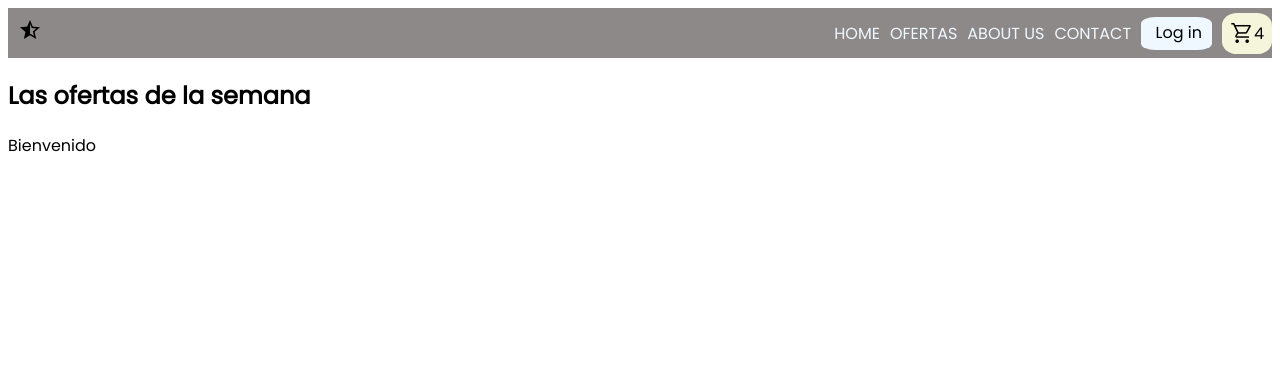
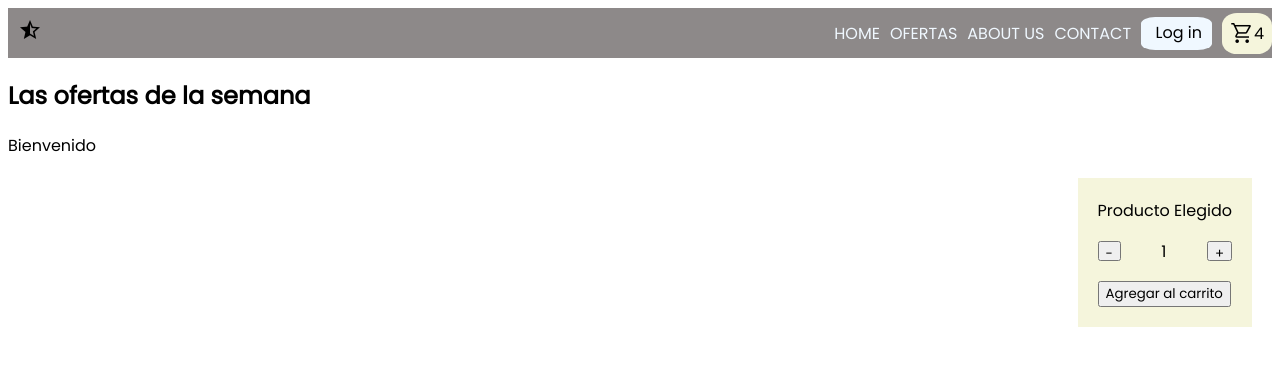
Before and after one commit to TheWhiteMachine/PrimerAppCoderHouse, a React (Create React App) app: page / in a window 1280 px wide. Shown: the top 366 px of the page. Built offline with nearby package versions, Linux system fonts and the light colour scheme.

Commit message:
contador con boton PABLO RIVEIRO

```diff
--- a/src/App/styles.css
+++ b/src/App/styles.css
@@ -74,7 +74,6 @@
 .submit {
     width: 70px;
     height: 30px;
-    ;
     display: flex;
     justify-content: flex-end;
     float: right;
@@ -102,3 +101,22 @@
     background-color: beige;
 
 }
+
+.cajaCarrito {
+    float: right;
+    margin: 20px;
+    background-color: beige;
+    padding: 20px;
+}
+
+.cantProducto {
+    display: flex;
+    flex-direction: row;
+    justify-content: space-between;
+    align-items: center;
+}
+
+.cantProducto button {
+    height: 20px;
+
+}
--- /dev/null
+++ b/src/components/ItemCount.js
@@ -0,0 +1,41 @@
+import React from 'react'
+import { useState } from 'react';
+
+export default function ItemCount({ stock, initial, }) {
+
+
+    const [count, setCount] = useState(initial);
+
+    const addOn = (count) => {
+        count < stock ? setCount(count + 1) : console.log("no hay stock")
+    }
+
+    const mensaje = <></>;
+
+    return (
+        <div>
+            <div className='cajaCarrito'>
+                <div className="productslist">
+                    <spam>Producto Elegido</spam>
+                    <div className="cantProducto">
+                        <button href="#" className="menos" onClick={() =>
+                            count >= 1 ? setCount(count - 1) : console.log("0 producto")}>-</button>
+                        <p>
+                            {count}
+                        </p>
+                        <button href="#" className="mas" onClick={() => addOn(count)}>+</button>
+
+
+                    </div>
+                    <button>Agregar al carrito</button>
+
+
+
+
+                    <span className='mensaje'>{mensaje}</span>
+                </div>
+            </div>
+
+        </div >
+    )
+}
--- a/src/components/ItemListContainer.js
+++ b/src/components/ItemListContainer.js
@@ -1,9 +1,11 @@
 import React from 'react'
-
+import ItemCount from './ItemCount'
 export const ItemListContainer = ({ greetings }) => {
     return (
         <div>
             {greetings}
+
+            <ItemCount stock={5} initial={1} />
         </div>
     )
 }
--- a/src/components/NavBar.js
+++ b/src/components/NavBar.js
@@ -2,6 +2,9 @@ import { CartWidget } from "./CartWidget";
 
 
 function Navbar() {
+
+
+
     return (
         <>
             <div className="nav">
```
